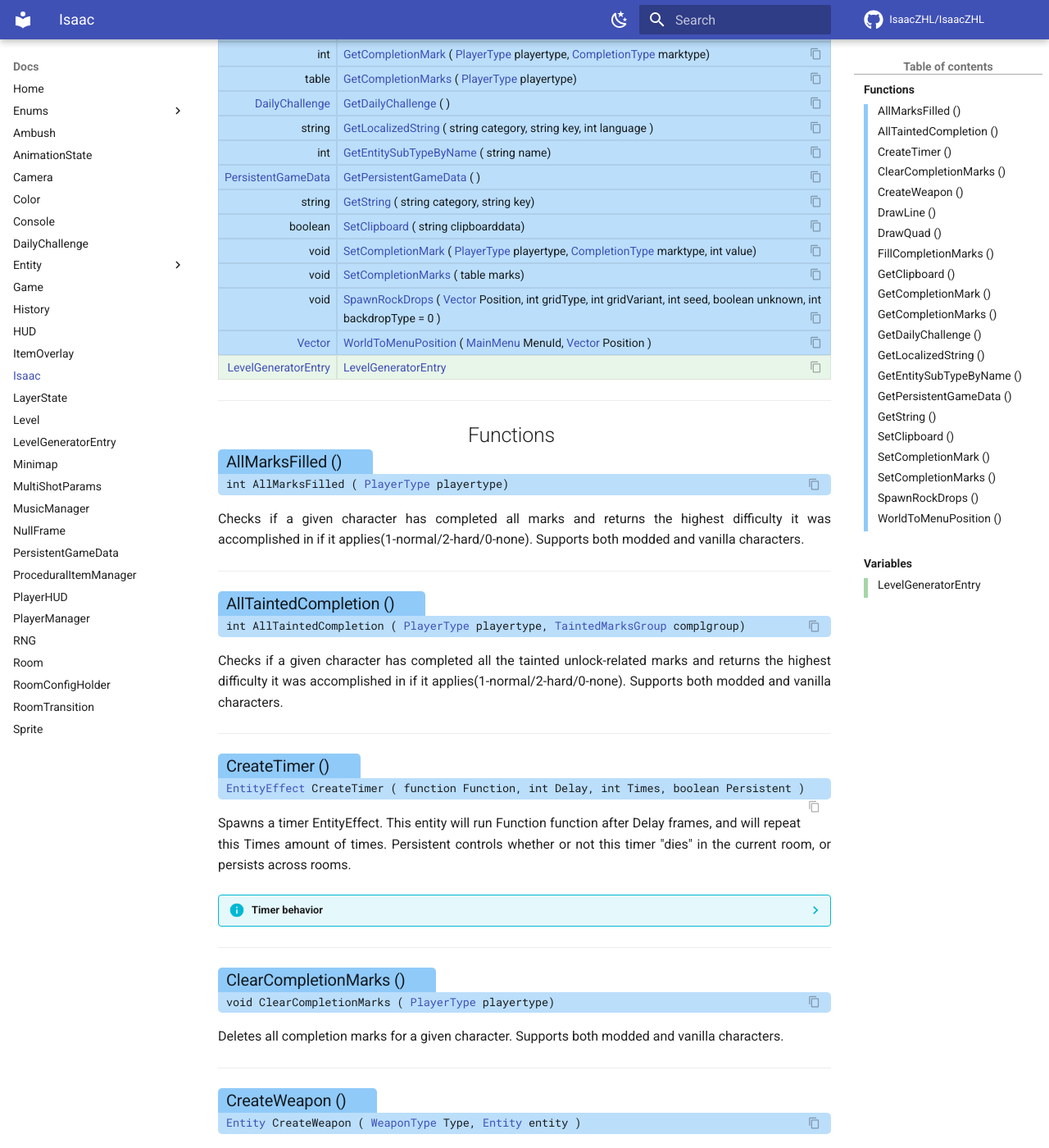
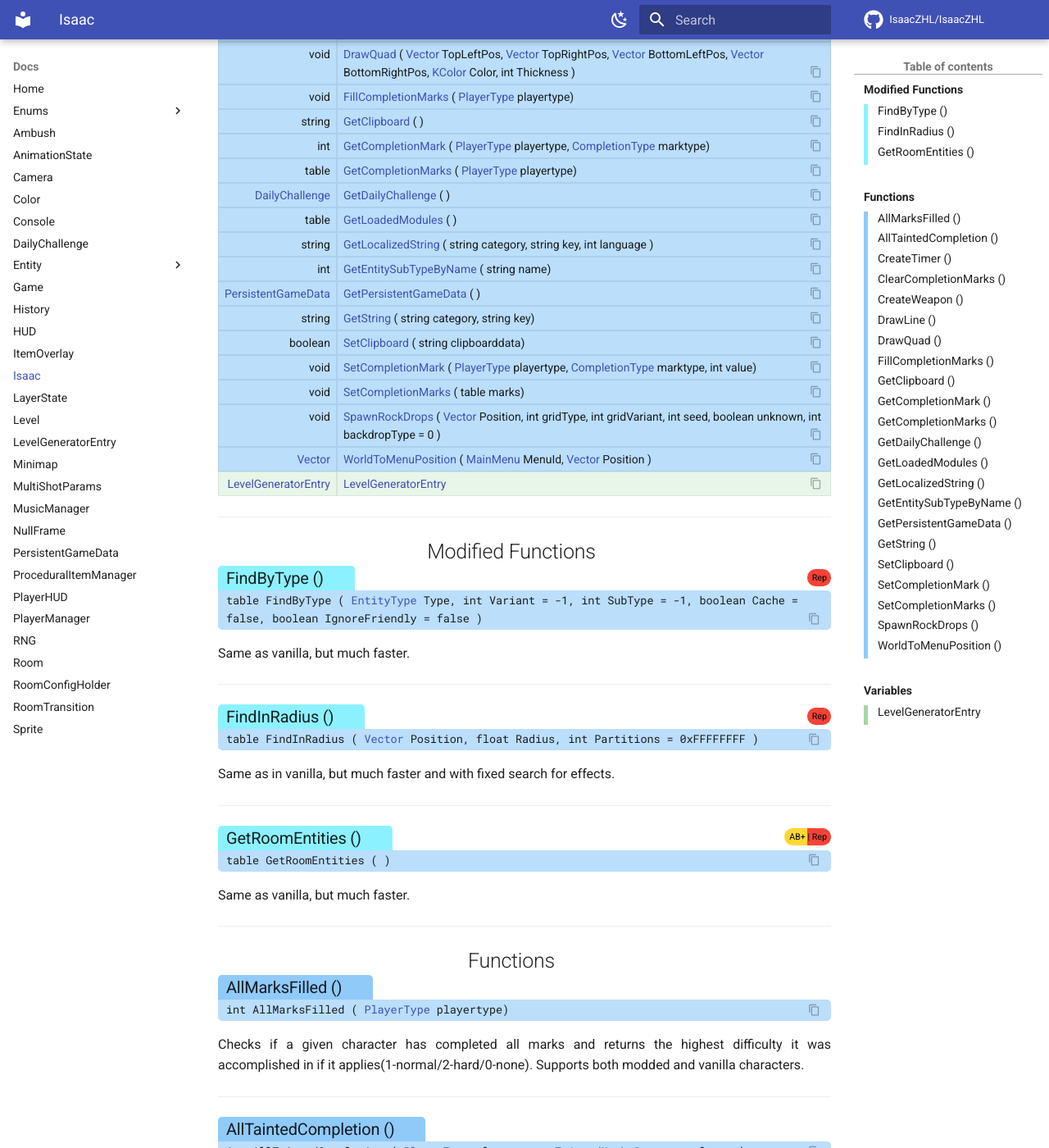
Before and after one commit to TeamREPENTOGON/REPENTOGON, an MkDocs documentation site: the page built from documentation/docs/Isaac.md, in a window 1280 px wide and 1400 px high, scrolled down 484 px. Shown: the whole window at 82% size. Built offline with MkDocs 1.6.1 and Material for MkDocs 9.7.7, drawn with Linux system fonts in a browser that asks for light colours; emoji names are drawn with the system emoji font; comment, search, counter and statistics services are not loaded; the version menu is left out; some of the changed text lies outside the part shown.

Commit message:
documented 17 more undocumented functions

```diff
--- a/documentation/docs/Isaac.md
+++ b/documentation/docs/Isaac.md
@@ -1,7 +1,23 @@
 # Class "Isaac"
+## Modified Functions
 
+### Find·By·Type () {: aria-label='Modified Functions' }
+[ ](#){: .rep .tooltip .badge }
+#### table FindByType ( [EntityType](enums/EntityType.md) Type, int Variant = -1, int SubType = -1, boolean Cache = false, boolean IgnoreFriendly = false ) {: .copyable aria-label='Modified Functions' }
+Same as vanilla, but much faster.
+___
+### Find·In·Radius () {: aria-label='Modified Functions' }
+[ ](#){: .rep .tooltip .badge }
+#### table FindInRadius ( [Vector](Vector.md) Position, float Radius, int Partitions = 0xFFFFFFFF  ) {: .copyable aria-label='Modified Functions' }
+Same as in vanilla, but much faster and with fixed search for effects.
+___
+### Get·Room·Entities () {: aria-label='Modified Functions' }
+[ ](#){: .abrep .tooltip .badge }
+#### table GetRoomEntities ( ) {: .copyable aria-label='Modified Functions' }
+Same as vanilla, but much faster.
+
+___
 ## Functions
-
 
 ### All·Marks·Filled () {: aria-label='Functions' }
 #### int AllMarksFilled ( [PlayerType](https://wofsauge.github.io/IsaacDocs/rep/enums/PlayerType.html) playertype) {: .copyable aria-label='Functions' }
@@ -95,6 +111,11 @@
 #### [DailyChallenge](DailyChallenge.md) GetDailyChallenge ( ) {: .copyable aria-label='Functions' }
 
 ___
+### Get·Loaded·Modules () {: aria-label='Functions' }
+#### table GetLoadedModules ( ) {: .copyable aria-label='Functions' }
+Returns a key - value table containing all loaded script files, where the key is the name or path of a given script file, and the value the return value of that file after loading. (In most cases its true or a table)
+
+___
 ### Get·Localized·String () {: aria-label='Functions' }
 #### string GetLocalizedString ( string category, string key, int language ) {: .copyable aria-label='Functions' }
 Returns the translation string associated with the given key in the given category. The translation is given in the language ID given as parameter.
```
Also changed, not shown: documentation/docs/Font.md (added, +40 -0 lines), documentation/docs/Game.md (+4 -0 lines), documentation/docs/ItemOverlay.md (+16 -0 lines), documentation/docs/ItemPool.md (added, +8 -0 lines), documentation/docs/Room.md (+1 -1 lines), documentation/docs/index.md (+1 -1 lines), 1 other file.
